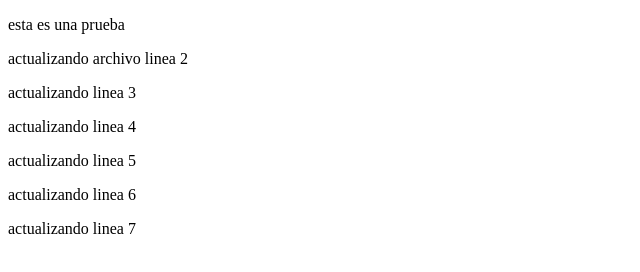
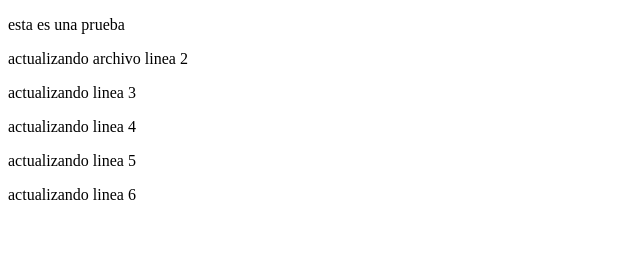
Before and after one commit to amurillof/amurillof, a plain HTML site: page Index.html in a window 1280 px wide. Shown: the whole page, without its empty margins (0-640 px from the left). Drawn offline with Linux system fonts and the light colour scheme.

Commit message:
actualizado

```diff
--- a/Index.html
+++ b/Index.html
@@ -11,7 +11,7 @@
     <p>actualizando linea 4</p>
     <p>actualizando linea 5</p>
     <p>actualizando linea 6</p>
-    <p>actualizando linea 7</p>
+
 </head>
 <body>
 
```
